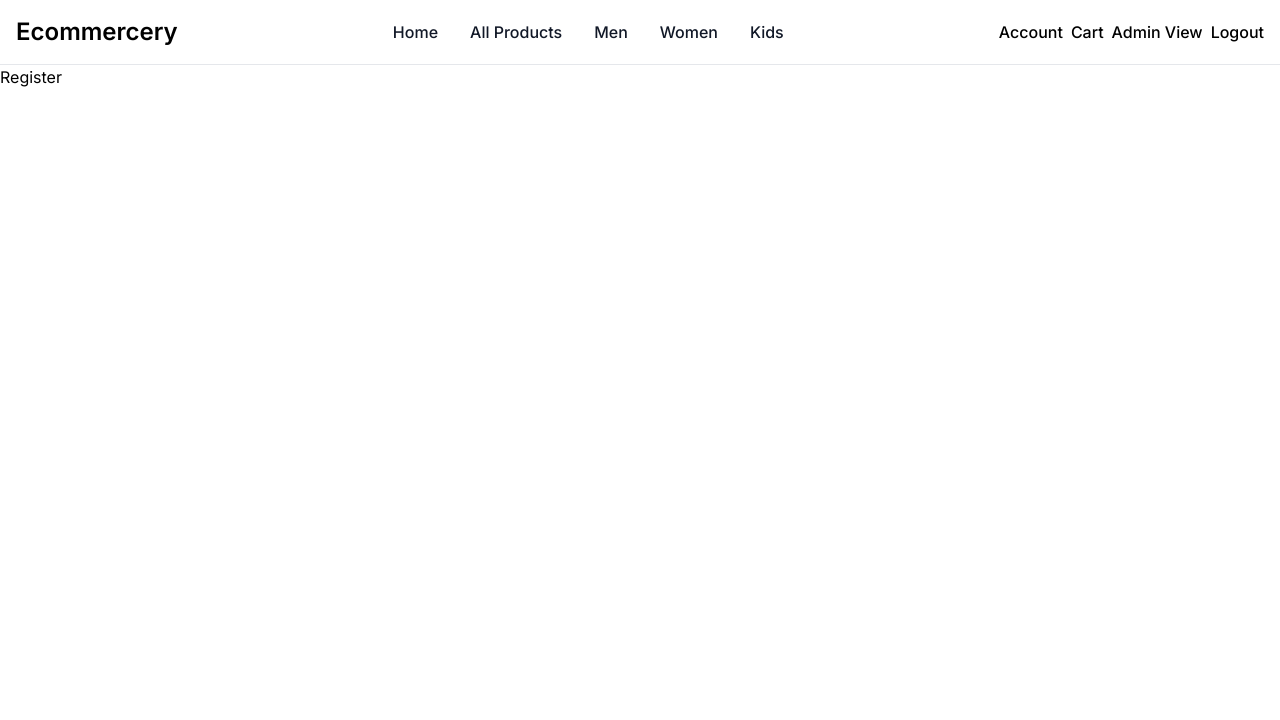
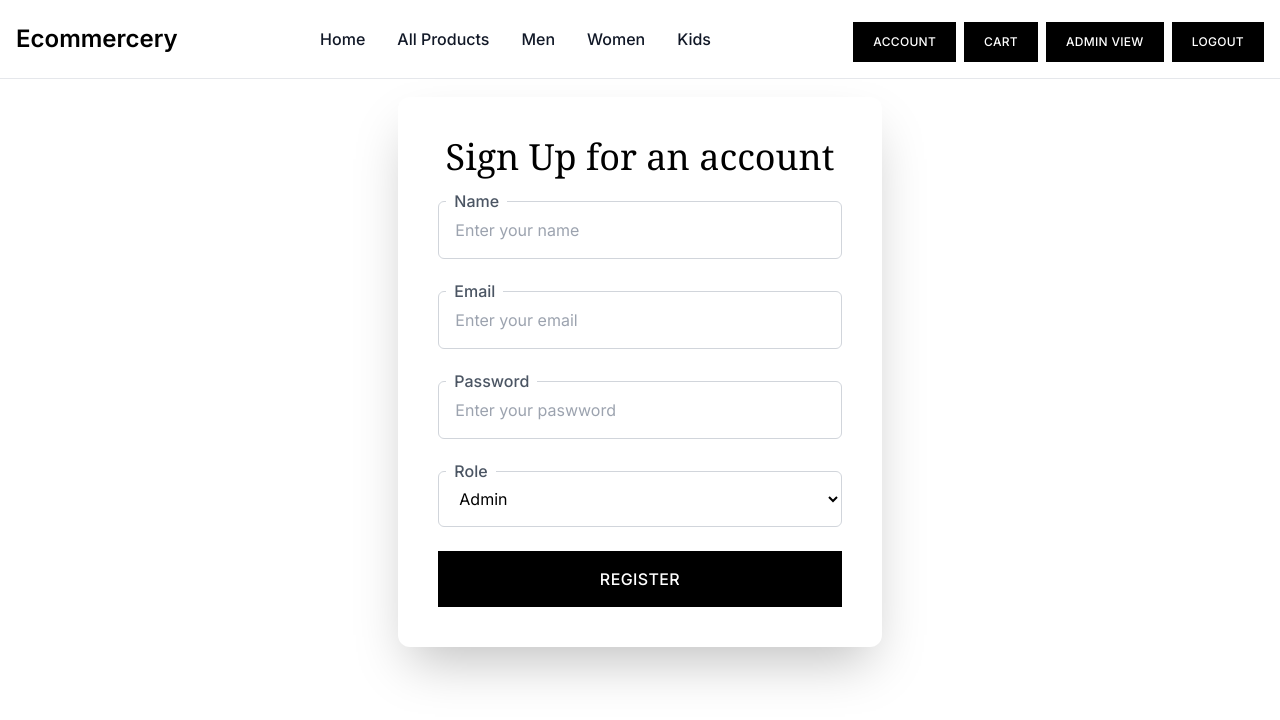
Before and after one commit to neelesh133/E-commerce, a Next.js app: page /register in a window 1280 px wide. Shown: the top 720 px of the page. Built offline with nearby package versions, Linux system fonts and the light colour scheme.

Commit message:
Registration form completed

```diff
--- /dev/null
+++ b/src/app/login/page.js
@@ -0,0 +1,9 @@
+'use client'
+
+
+export default function Login(){
+
+    return (
+        <div className="bg-white relative">Login</div>
+    )
+}
--- a/src/app/register/page.js
+++ b/src/app/register/page.js
@@ -1,9 +1,54 @@
+"use client";
 
+import InputComponent from "@/components/FormElements/InputComponent";
+import SelectComponent from "@/components/FormElements/SelectComponent";
+import { registrationFormControls } from "@/utils";
 
+const isRegistered = false;
 
-export default function Register(){
-
-    return (
-        <div className="bg-white relative">Register</div>
-    )
+export default function Register() {
+  return (
+    <div className="bg-white relative">
+      <div className="flex flex-col items-center justify-betweenpt-0 pr-10 pb-0 pl-10 mt-8 mr-auto xl:px-5 lg:flex-row">
+        <div className="flex flex-col justify-center items-center w-full pr-10 pl-10 lg:flex-row">
+          <div className="w-full mt-20 mr-0 mb-0 ml-0 relative max-w-2xl lg:mt-0 lg:w-5/12">
+            <div className="flex flex-col items-center justify-start pt-10 pr-10 pb-10 pl-10 bg-white shadow-2xl rounded-xl relative z-10">
+              <p className="w-full text-4xl font-medium text-center font-serif">
+                {isRegistered
+                  ? "Registration Successfull!"
+                  : "Sign Up for an account"}
+              </p>
+              {isRegistered ? (
+                <button className="inline-flex w-full items-center justify-center bg-black px-6 mt-6 py-4 teaxt-lg text-white transition-all duration-200 ease-in-out focus:shadow font-medium uppercase tracking-wide">
+                  Login
+                </button>
+              ) : (
+                <div className="w-full mt-6 mr-0 mb-0 ml-0 relative space-y-8">
+                  {" "}
+                  {registrationFormControls.map((controlItem) =>
+                    controlItem.componentType === "input" ? (
+                      <InputComponent
+                        type={controlItem.type}
+                        placeholder={controlItem.placeholder}
+                        label={controlItem.label}
+                      />
+                    ) : controlItem.componentType === "select" ? (
+                      <SelectComponent
+                        options={controlItem.options}
+                        label={controlItem.label}
+                      />
+                    ) : null
+                  )}
+                </div>
+              )}
+              {
+                !isRegistered ? <button className="inline-flex w-full items-center justify-center bg-black px-6 py-4 mt-6 teaxt-lg text-white transition-all duration-200 ease-in-out focus:shadow font-medium uppercase tracking-wide">
+                Register
+              </button> : null}
+            </div>
+          </div>
+        </div>
+      </div>
+    </div>
+  );
 }
--- a/src/components/FormElements/InputComponent/index.js
+++ b/src/components/FormElements/InputComponent/index.js
@@ -1,7 +1,7 @@
 export default function InputComponent({ label, placeholder, type, onChange }) {
   return (
     <div className="relative">
-      <p className="pt-0 pr-2 pb-0 pl-2 -mt-3 mr-0 mb-0 ml-2 font-medium text-gray-600">
+      <p className="absolute bg-white pt-0 pr-2 pb-0 pl-2 -mt-3 mr-0 mb-0 ml-2 font-medium text-gray-600">
         {label}
       </p>
       <input
--- a/src/components/Navbar/index.js
+++ b/src/components/Navbar/index.js
@@ -1,7 +1,7 @@
 "use client";
 
 import { GlobalContext } from "@/context";
-import { adminNavOptions, navOptions, styles } from "@/utils";
+import { adminNavOptions, navOptions } from "@/utils";
 import { Fragment, useContext } from "react";
 import CommonModal from "../CommonModal";
 
@@ -12,13 +12,18 @@ const user = {
 };
 
 function NavItems({ isModalView = false }) {
-
   return (
     <div
-      className={`items-center justify-bertween w-full md:flex md:w-auto ${isModalView ? "" : 'hidden'}`}
+      className={`items-center justify-bertween w-full md:flex md:w-auto ${
+        isModalView ? "" : "hidden"
+      }`}
       id="nav-items"
     >
-      <ul className={`flex flex-col p-4 md:p-0 mt-4 font-medium border rounded-lg md:flex-row md:space-x-8 md:mt-0 md:border-0 bg-white ${isModalView ? "border-none" : "border-gray-100"}`}>
+      <ul
+        className={`flex flex-col p-4 md:p-0 mt-4 font-medium border rounded-lg md:flex-row md:space-x-8 md:mt-0 md:border-0 bg-white ${
+          isModalView ? "border-none" : "border-gray-100"
+        }`}
+      >
         {isAdminView
           ? adminNavOptions.map((item) => (
               <li
@@ -55,21 +60,33 @@ export default function Navbar() {
           <div className="flex md:order-2 gap-2">
             {!isAdminView && isAuthUser ? (
               <Fragment>
-                <button className={styles.button}>Account</button>
-                <button className={styles.button}>Cart</button>
+                <button className="mt-1.5 inline-block bg-black px-5 py-3 text-xs font-medium uppercase tracking-wide text-white">
+                  Account
+                </button>
+                <button className="mt-1.5 inline-block bg-black px-5 py-3 text-xs font-medium uppercase tracking-wide text-white">
+                  Cart
+                </button>
               </Fragment>
             ) : null}
             {user?.role === "admin" ? (
               isAdminView ? (
-                <button className={styles.button}>Client View</button>
+                <button className="mt-1.5 inline-block bg-black px-5 py-3 text-xs font-medium uppercase tracking-wide text-white">
+                  Client View
+                </button>
               ) : (
-                <button className={styles.button}>Admin View</button>
+                <button className="mt-1.5 inline-block bg-black px-5 py-3 text-xs font-medium uppercase tracking-wide text-white">
+                  Admin View
+                </button>
               )
             ) : null}
             {isAuthUser ? (
-              <button className={styles.button}>Logout</button>
+              <button className="mt-1.5 inline-block bg-black px-5 py-3 text-xs font-medium uppercase tracking-wide text-white">
+                Logout
+              </button>
             ) : (
-              <button className={styles.button}>Login</button>
+              <button className="mt-1.5 inline-block bg-black px-5 py-3 text-xs font-medium uppercase tracking-wide text-white">
+                Login
+              </button>
             )}
             <button
               data-collapse-toggle="navbar-sticky"
--- a/src/utils/index.js
+++ b/src/utils/index.js
@@ -39,6 +39,43 @@ export const navOptions = [
     },
   ];
 
-  export const styles = {
-    button: 'mt-1.5 inline-block bg-black px-5 py-3 text-xs font-medium uppercase tracking-wide text-white',
-  }
+  export const registrationFormControls = [
+    {
+      id: 'name',
+      type: 'text',
+      placeholder: 'Enter your name',
+      label: "Name",
+      componentType: 'input'
+    },
+    {
+      id: 'email',
+      type: 'email',
+      placeholder: 'Enter your email',
+      label: "Email",
+      componentType: 'input'
+    },
+    {
+      id: 'password',
+      type: 'password',
+      placeholder: 'Enter your paswword',
+      label: "Password",
+      componentType: 'input'
+    },
+    {
+      id: 'role',
+      type: '',
+      placeholder: '',
+      label: "Role",
+      componentType: 'select',
+      options: [
+        {
+          id: 'admin',
+          label: 'Admin'
+        },
+        {
+          id: 'customer',
+          label: 'Customer'
+        },
+      ]
+    },
+  ]
```
